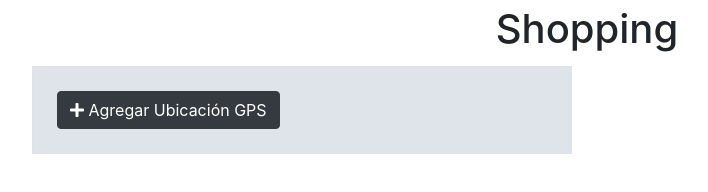
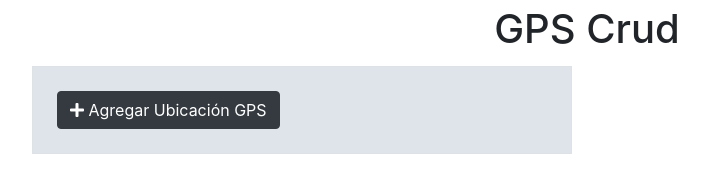
Before and after one commit to scharss/crudgps, a plain HTML site: page index.html in a window 1280 px wide. Shown: the whole page, without its empty margins (53-761 px from the left). Drawn offline with Linux system fonts and the light colour scheme; no server answers.

Commit message:
Update index.html

```diff
--- a/index.html
+++ b/index.html
@@ -37,7 +37,7 @@
     <div class="container">
         <div class="row">
             <div class="col-12 col-sm-12 col-md-12 col-lg-12 col-xl-12">
-                <h1>Shopping</h1>
+                <h1>GPS Crud</h1>
 
             </div>
         </div>
```
